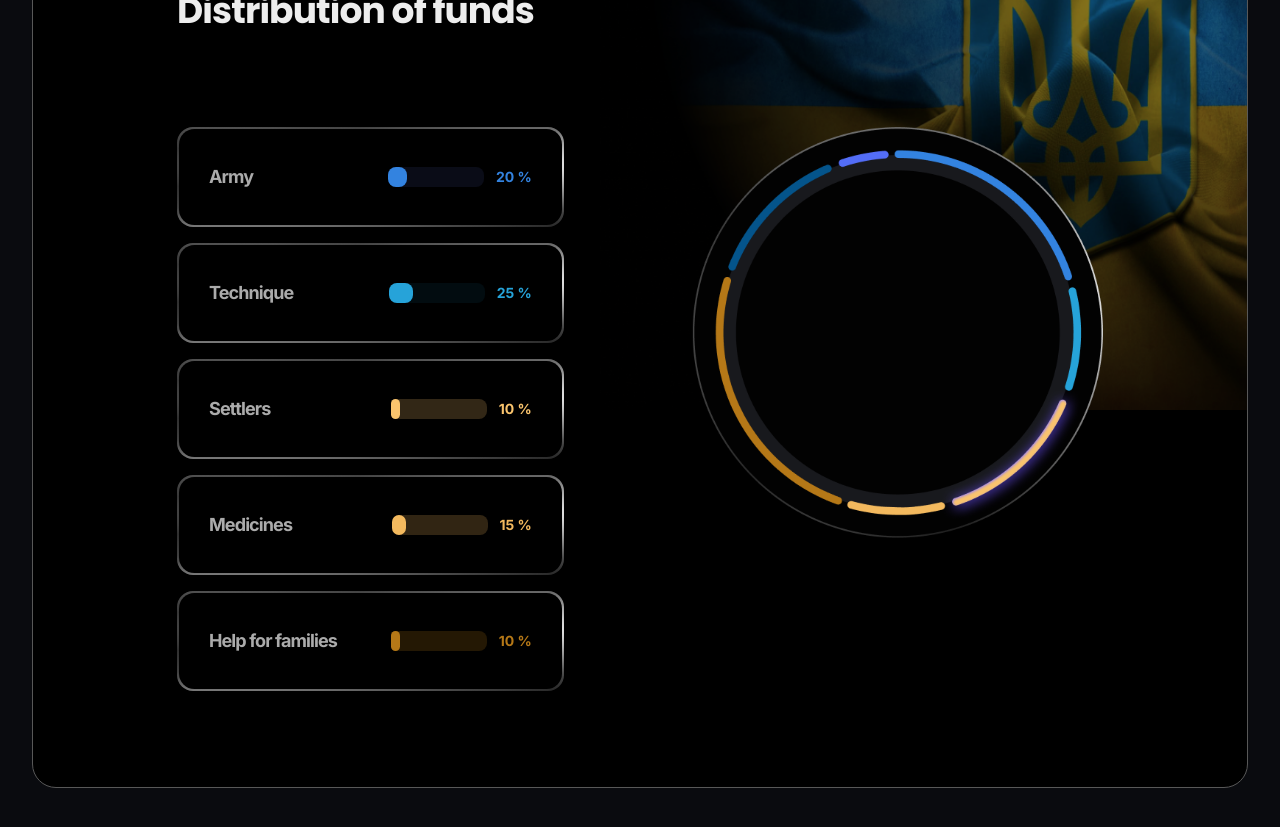
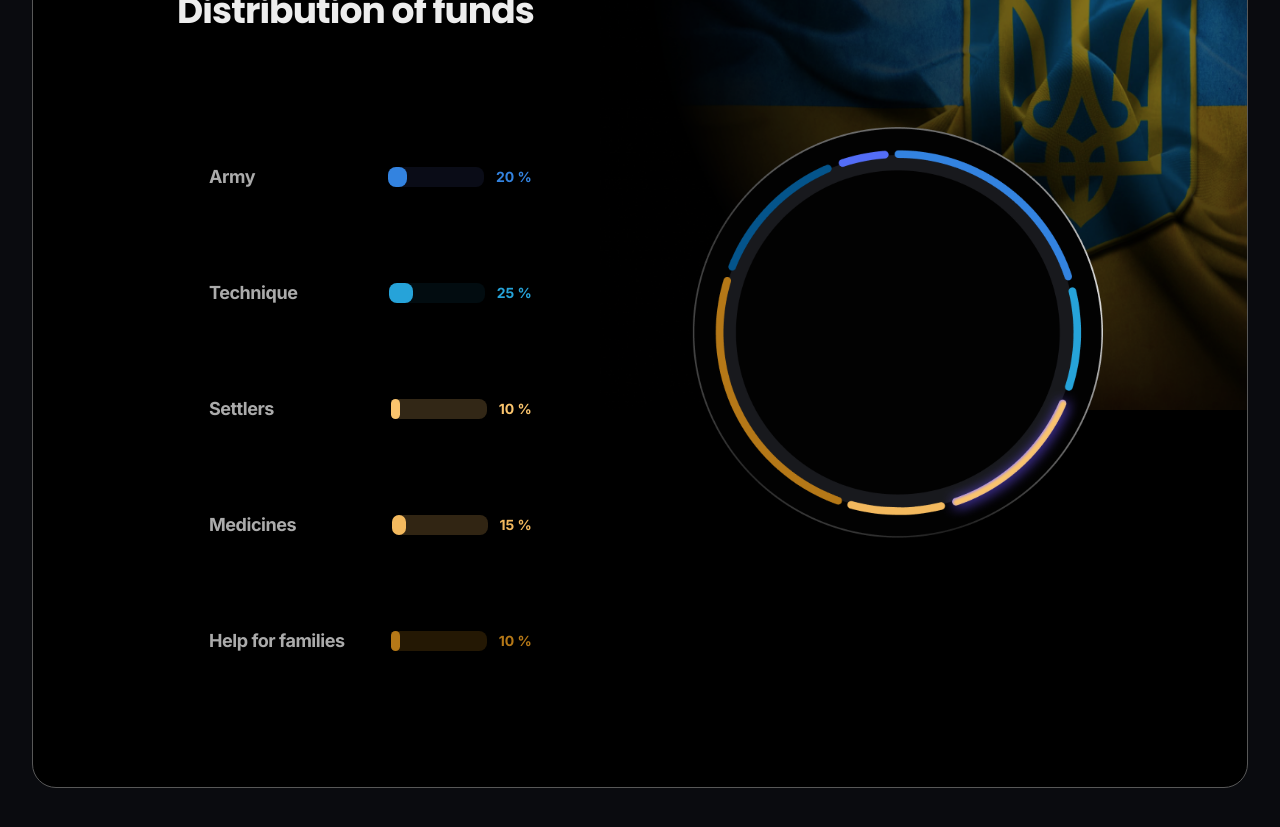
Before and after one commit to kotovfreeua/unft-demo, a Next.js app: page / in a window 1280 px wide. Shown: the part 5680-6507 px from the top of the page. Built offline with nearby package versions, Linux system fonts and the light colour scheme.

Commit message:
💅 border fix

```diff
--- a/src/components/DistributionItem/index.tsx
+++ b/src/components/DistributionItem/index.tsx
@@ -3,8 +3,6 @@ type Props = {
   color: keyof typeof colors;
   cut: number;
 };
-
-const beforeW = (value: number) => `before:w-[${value}%]`;
 
 const colors = {
   purple: {
@@ -35,18 +33,20 @@ const colors = {
 };
 
 export const DistributionItem: React.FC<Props> = ({ label, color, cut }) => (
-  <li className='flex relative justify-between rounded-2xl distribution-item-border px-8 py-9'>
-    <span className='text-lg text-[#ABABAB] font-bold tracking-tighter z-10'>
+  <li className='flex relative justify-between rounded-2xl radial-border px-8 py-9'>
+    <span className='text-lg text-[#ABABAB] font-bold tracking-tight'>
       {label}
     </span>
-    <div className='flex items-center space-x-3 ml-4 z-10'>
+    <div className='flex items-center space-x-3 ml-4'>
       <div className={`w-24 h-5 relative rounded-lg ${colors[color].bg}`}>
         <div
           className={`h-full rounded-lg ${colors[color].progress}`}
           style={{ width: `${cut}%` }}
         ></div>
       </div>
-      <span className={`font-bold text-sm ${colors[color].text} whitespace-nowrap z-10`}>
+      <span
+        className={`font-bold text-sm ${colors[color].text} whitespace-nowrap`}
+      >
         {cut} %
       </span>
     </div>
```
